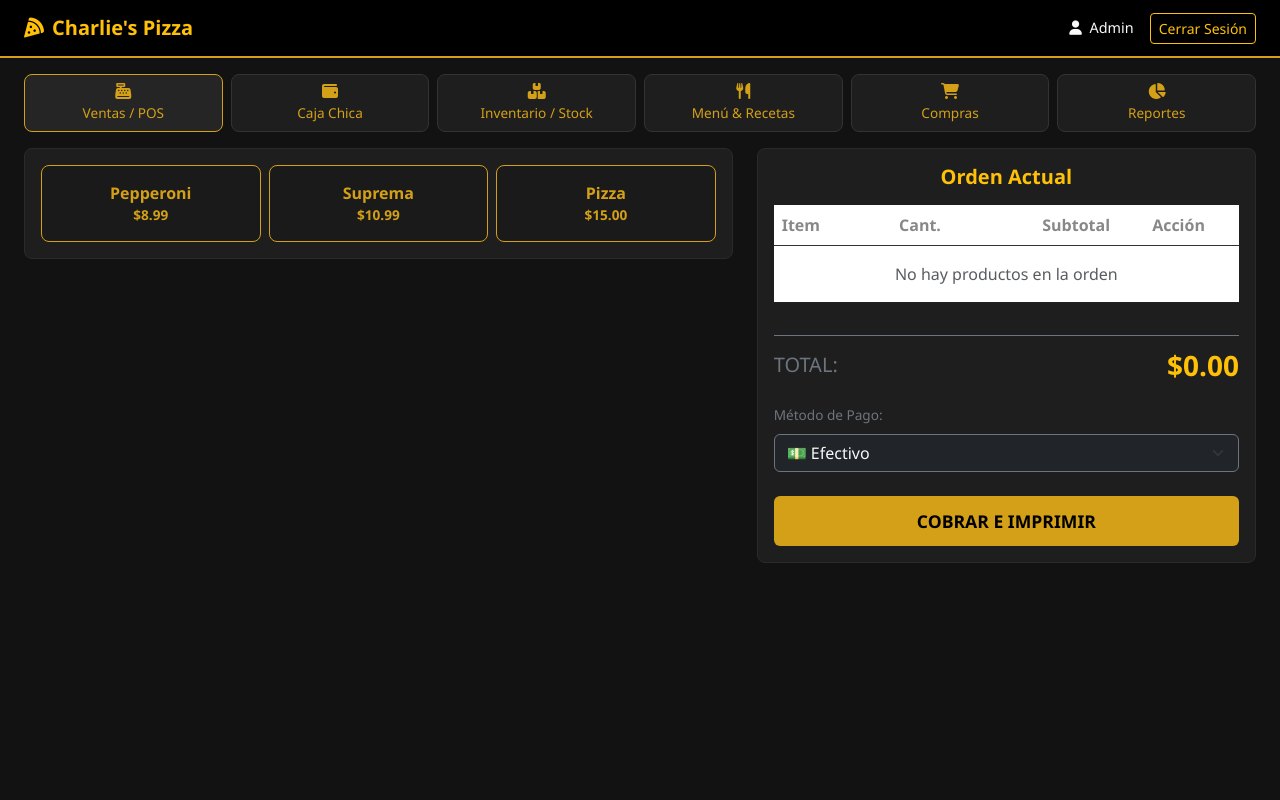
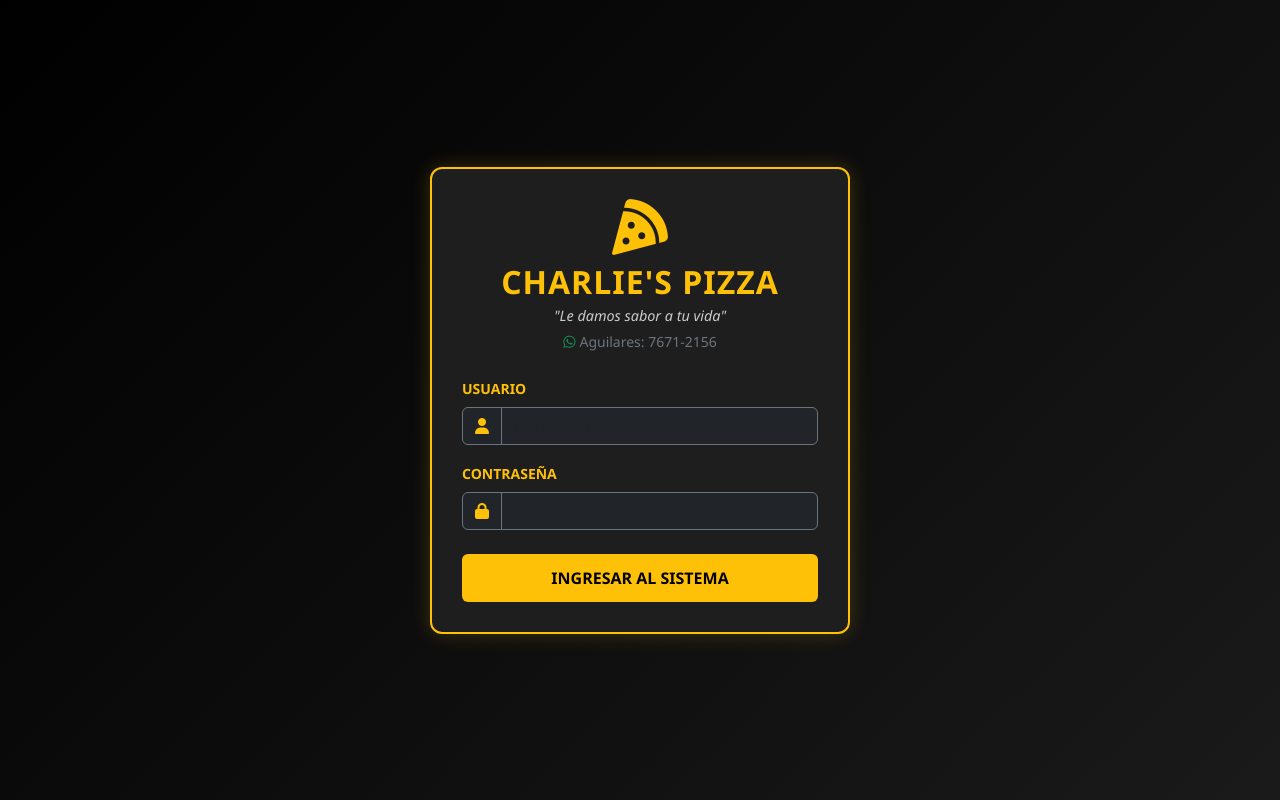
Before and after one commit to NANY011198/PUNTO-DE-VENTA, a Flask app: page / in a window 1280 px wide. Run offline with Flask 3, Linux system fonts and the light colour scheme; data that the repository does not hold is empty; some libraries are stand-ins or nearby versions.

Commit message:
Pantalla de inicio Charlie's Pizza agregada

```diff
--- a/templates/index.html
+++ b/templates/index.html
@@ -3,20 +3,70 @@
 <head>
     <meta charset="UTF-8">
     <meta name="viewport" content="width=device-width, initial-scale=1.0">
-    <title>POS - Charlie's Pizza</title>
+    <title>Charlie's Pizza - POS System</title>
     <link href="https://cdn.jsdelivr.net/npm/bootstrap@5.3.0/dist/css/bootstrap.min.css" rel="stylesheet">
     <link rel="stylesheet" href="https://cdnjs.cloudflare.com/ajax/libs/font-awesome/6.4.0/css/all.min.css">
     <style>
         :root {
             --bg-dark: #121212;
             --card-dark: #1e1e1e;
-            --accent-yellow: #d4a017;
+            --accent-yellow: #ffc107;
             --text-light: #f8f9fa;
         }
         body {
             background-color: var(--bg-dark);
             color: var(--text-light);
             font-family: 'Segoe UI', Tahoma, Geneva, Verdana, sans-serif;
+            min-height: 100vh;
+        }
+
+        /* PANTALLA DE LOGIN */
+        #login-screen {
+            display: flex;
+            align-items: center;
+            justify-content: center;
+            min-height: 100vh;
+            background: linear-gradient(135deg, #000000 0%, #1a1a1a 100%);
+        }
+        .login-card {
+            background-color: var(--card-dark);
+            border: 2px solid var(--accent-yellow);
+            border-radius: 12px;
+            box-shadow: 0 0 20px rgba(255, 193, 7, 0.2);
+            width: 100%;
+            max-width: 420px;
+            padding: 30px;
+        }
+        .pizza-logo-icon {
+            font-size: 3.5rem;
+            color: var(--accent-yellow);
+        }
+        .login-title {
+            color: var(--accent-yellow);
+            font-weight: 800;
+            letter-spacing: 1px;
+        }
+        .slogan-text {
+            color: #ccc;
+            font-size: 0.9rem;
+            font-style: italic;
+        }
+        .btn-login {
+            background-color: var(--accent-yellow);
+            color: #000000;
+            font-weight: bold;
+            padding: 12px;
+            border: none;
+            border-radius: 6px;
+            width: 100%;
+        }
+        .btn-login:hover {
+            background-color: #e0a800;
+        }
+
+        /* SISTEMA ERP/POS */
+        #app-system {
+            display: none;
         }
         .navbar-custom {
             background-color: #000000;
@@ -85,19 +135,50 @@
 </head>
 <body>
 
-    <!-- Navegación Superior -->
+    <!-- PANTALLA DE LOGIN CHARLIE'S PIZZA -->
+    <div id="login-screen">
+        <div class="login-card text-center">
+            <div class="mb-2">
+                <i class="fa-solid fa-pizza-slice pizza-logo-icon"></i>
+            </div>
+            <h2 class="login-title mb-1">CHARLIE'S PIZZA</h2>
+            <p class="slogan-text mb-1">"Le damos sabor a tu vida"</p>
+            <p class="text-secondary small mb-4"><i class="fa-brands fa-whatsapp text-success me-1"></i>Aguilares: 7671-2156</p>
+
+            <form id="login-form" onsubmit="handleLogin(event)">
+                <div class="mb-3 text-start">
+                    <label class="form-label text-warning small fw-bold">USUARIO</label>
+                    <div class="input-group">
+                        <span class="input-group-text bg-dark border-secondary text-warning"><i class="fa-solid fa-user"></i></span>
+                        <input type="text" id="login-user" class="form-control bg-dark text-light border-secondary" placeholder="Ingresa tu usuario" required>
+                    </div>
+                </div>
+                <div class="mb-4 text-start">
+                    <label class="form-label text-warning small fw-bold">CONTRASEÑA</label>
+                    <div class="input-group">
+                        <span class="input-group-text bg-dark border-secondary text-warning"><i class="fa-solid fa-lock"></i></span>
+                        <input type="password" id="login-pass" class="form-control bg-dark text-light border-secondary" placeholder="••••••••" required>
+                    </div>
+                </div>
+                <div id="login-error" class="text-danger small mb-3 d-none">Usuario o contraseña incorrectos.</div>
+                <button type="submit" class="btn btn-login">INGRESAR AL SISTEMA</button>
+            </form>
+        </div>
+    </div>
+
+    <!-- SISTEMA PRINCIPAL -->
+    <div id="app-system">
         <nav class="navbar navbar-expand-lg navbar-dark navbar-custom px-4 py-2">
             <a class="navbar-brand text-warning fw-bold" href="javascript:void(0)" onclick="showSection('pos')">
                 <i class="fa-solid fa-pizza-slice me-2"></i>Charlie's Pizza
             </a>
             <div class="ms-auto d-flex align-items-center">
                 <span class="me-3 text-light" style="font-size: 0.9rem;"><i class="fa-solid fa-user me-1"></i> Admin</span>
-            <button class="btn btn-outline-warning btn-sm" onclick="alert('Cerrando sesión...')">Cerrar Sesión</button>
+                <button class="btn btn-outline-warning btn-sm" onclick="logout()">Cerrar Sesión</button>
             </div>
         </nav>
 
         <div class="container-fluid mt-3 px-4">
-        <!-- Navegación por Módulos -->
             <div class="row mb-3 g-2">
                 <div class="col">
                     <div class="card card-custom module-card text-center p-2 active" id="btn-pos" onclick="showSection('pos')">
@@ -137,7 +218,6 @@
                 </div>
             </div>
 
-        <!-- 1. Ventas / POS -->
             <div id="section-pos" class="app-section active">
                 <div class="row">
                     <div class="col-md-7">
@@ -168,7 +248,6 @@
                     <div class="col-md-5">
                         <div class="card card-custom p-3">
                             <h5 class="text-warning text-center mb-3 fw-bold">Orden Actual</h5>
-
                             <table class="table table-dark-custom">
                                 <thead>
                                     <tr>
@@ -206,7 +285,6 @@
                 </div>
             </div>
 
-        <!-- 2. Caja Chica -->
             <div id="section-caja" class="app-section">
                 <div class="card card-custom p-4">
                     <h5 class="text-warning mb-3"><i class="fa-solid fa-wallet me-2"></i>Caja Chica</h5>
@@ -214,7 +292,6 @@
                 </div>
             </div>
 
-        <!-- 3. Inventario / Stock -->
             <div id="section-inventario" class="app-section">
                 <div class="card card-custom p-4">
                     <h5 class="text-warning mb-3"><i class="fa-solid fa-boxes-stacked me-2"></i>Inventario / Stock</h5>
@@ -222,7 +299,6 @@
                 </div>
             </div>
 
-        <!-- 4. Menú & Recetas -->
             <div id="section-menu" class="app-section">
                 <div class="card card-custom p-4">
                     <h5 class="text-warning mb-3"><i class="fa-solid fa-utensils me-2"></i>Menú & Recetas</h5>
@@ -230,7 +306,6 @@
                 </div>
             </div>
 
-        <!-- 5. Compras -->
             <div id="section-compras" class="app-section">
                 <div class="card card-custom p-4">
                     <h5 class="text-warning mb-3"><i class="fa-solid fa-cart-shopping me-2"></i>Compras</h5>
@@ -238,7 +313,6 @@
                 </div>
             </div>
 
-        <!-- 6. Reportes -->
             <div id="section-reportes" class="app-section">
                 <div class="card card-custom p-4">
                     <h5 class="text-warning mb-3"><i class="fa-solid fa-chart-pie me-2"></i>Reportes</h5>
@@ -246,8 +320,31 @@
                 </div>
             </div>
         </div>
+    </div>
 
     <script>
+        function handleLogin(event) {
+            event.preventDefault();
+            const user = document.getElementById('login-user').value;
+            const pass = document.getElementById('login-pass').value;
+            const errorEl = document.getElementById('login-error');
+
+            if (user === 'admin' && pass === '1234') {
+                errorEl.classList.add('d-none');
+                document.getElementById('login-screen').style.display = 'none';
+                document.getElementById('app-system').style.display = 'block';
+            } else {
+                errorEl.classList.remove('d-none');
+            }
+        }
+
+        function logout() {
+            document.getElementById('app-system').style.display = 'none';
+            document.getElementById('login-screen').style.display = 'flex';
+            document.getElementById('login-user').value = '';
+            document.getElementById('login-pass').value = '';
+        }
+
         let cart = [];
 
         function showSection(sectionId) {
```
Lines whose indentation alone changed are shown as unchanged.
